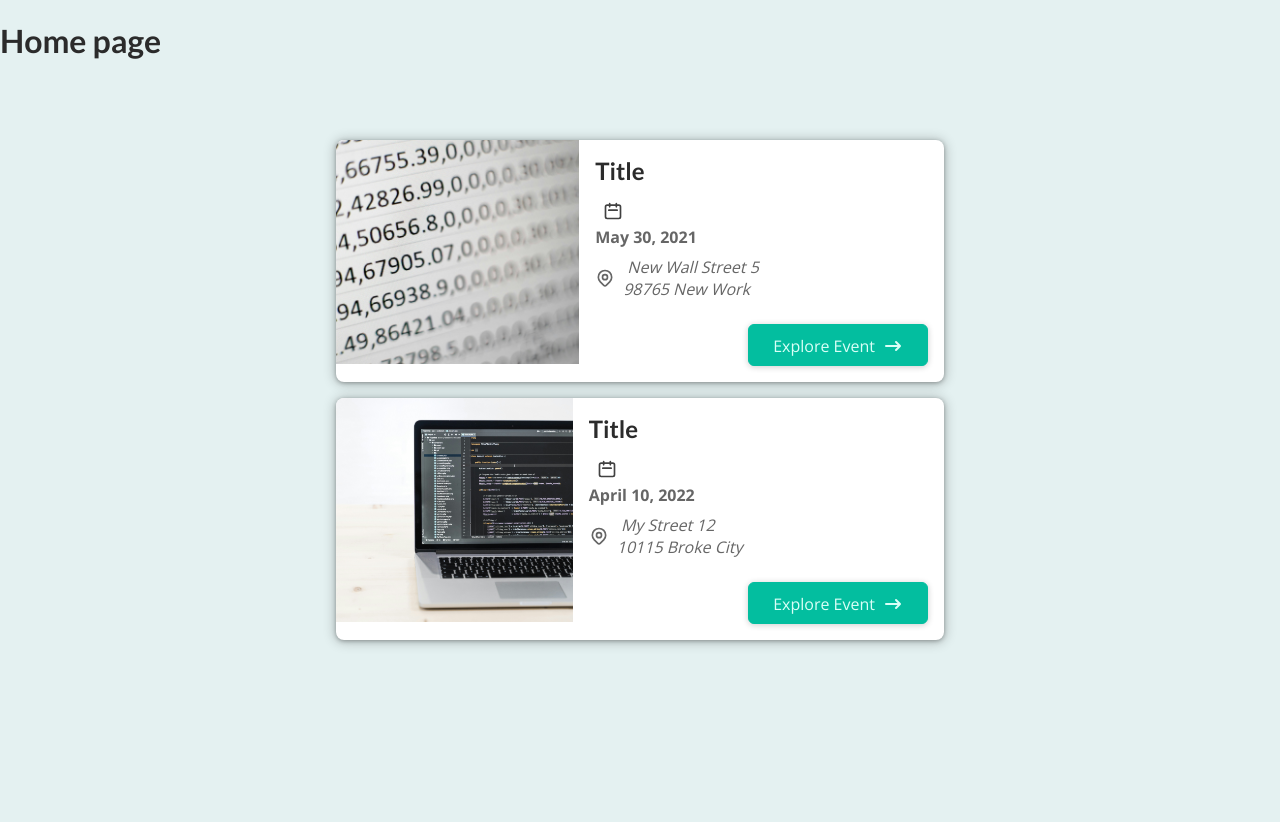
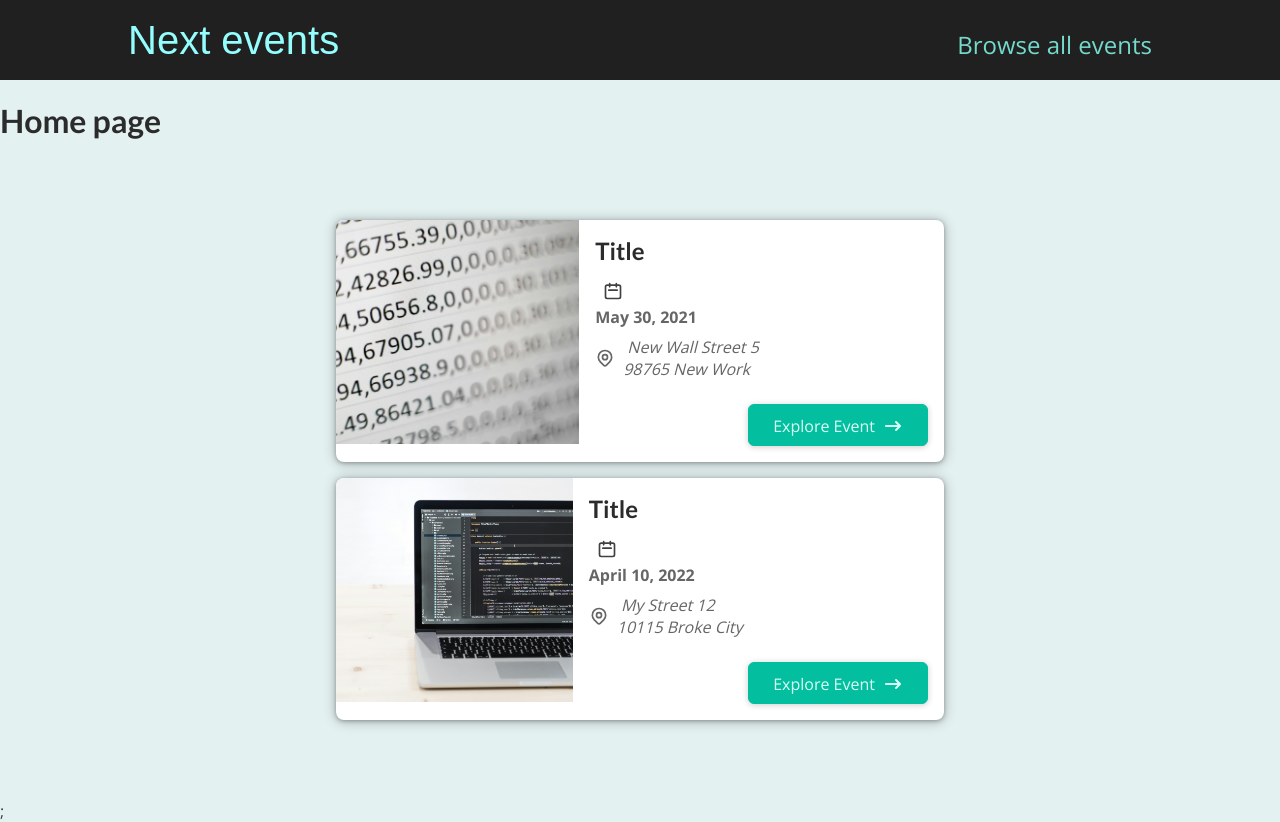
Before and after one commit to prakashharvani1997/nextjs-15-pages-file-based-routing, a Next.js app: page / in a window 1280 px wide. Before the commit the page ends 800 px from the top, so only its background shows below. Built offline with nearby package versions, Linux system fonts and the light colour scheme.

Commit message:
added general layout wrapper component

```diff
--- /dev/null
+++ b/components/layout/layout.js
@@ -0,0 +1,15 @@
+import Link from "next/link";
+import MainHeader from "./main-header";
+
+export default function Layout({children}) {
+  return (
+   <>
+   <MainHeader />
+
+    <main>
+        {children}
+    </main>
+
+   </>
+  );
+}
--- /dev/null
+++ b/components/layout/main-header.js
@@ -0,0 +1,20 @@
+import Link from "next/link";
+import classes from "./main-header.module.css";
+
+export default function MainHeader() {
+  return (
+    <header className={classes.header}>
+      <div className={classes.logo}>
+        <Link href="/"> Next events</Link>
+      </div>
+
+      <nav className={classes.navigation}>
+        <ul>
+          <li>
+            <Link href="/events">Browse all events</Link>
+          </li>
+        </ul>
+      </nav>
+    </header>
+  );
+}
--- a/pages/_app.js
+++ b/pages/_app.js
@@ -1,5 +1,9 @@
+import Layout from "@/components/layout/layout";
 import "@/styles/globals.css";
 
 export default function App({ Component, pageProps }) {
-  return <Component {...pageProps} />;
+  return  <Layout>
+    <Component {...pageProps} />;
+  </Layout>
+
 }
```
Also changed, not shown: components/layout/main-header.module.css (renamed from components/main-header.module.css).
